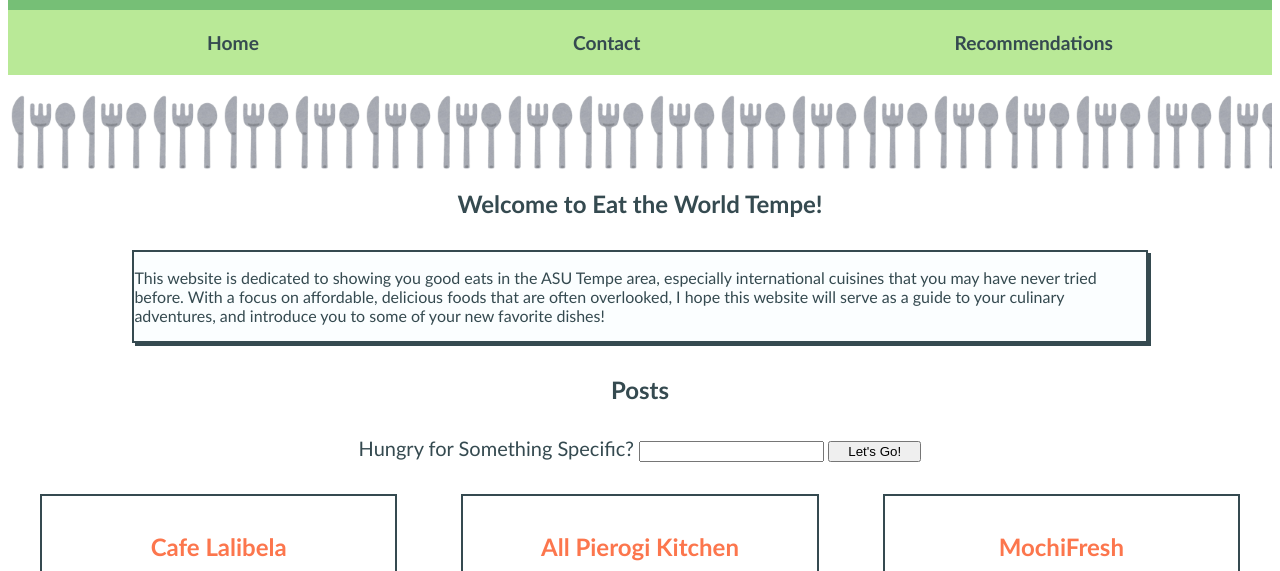
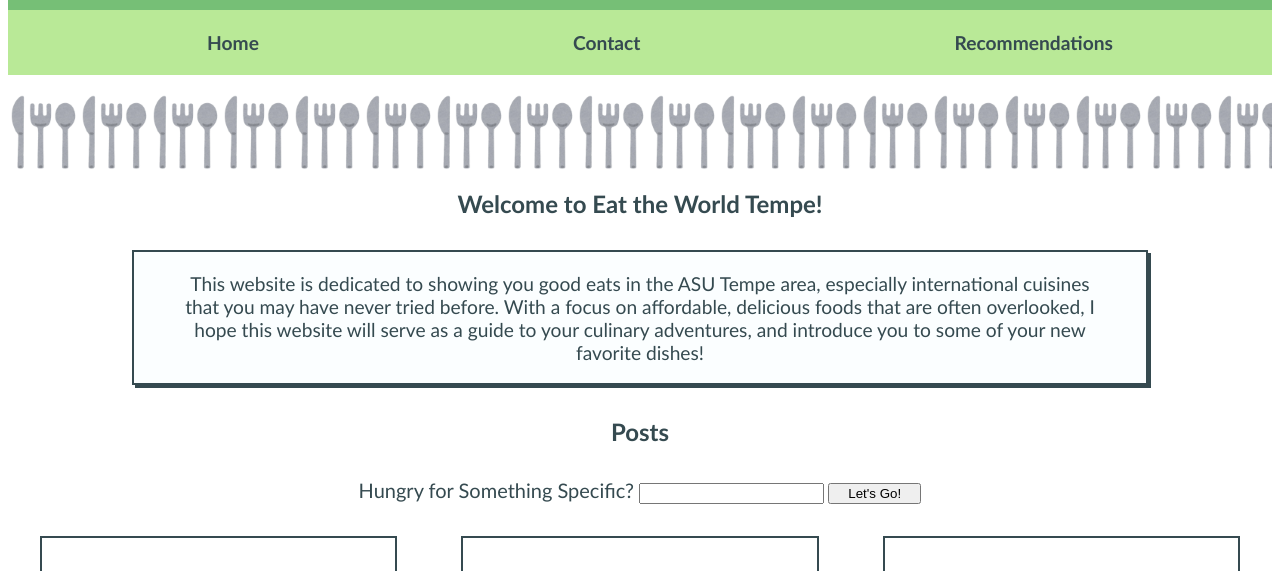
Before and after one commit to patara-hub/patarahub.github.io, a plain HTML site: page index.html in a window 1280 px wide. Shown: the part 228-799 px from the top of the page. Drawn offline with Linux system fonts and the light colour scheme.

Commit message:
Add files via upload
Updated CSS file to most recent version

```diff
--- a/eatworld.css
+++ b/eatworld.css
@@ -235,6 +235,12 @@ figure:hover {
     border-bottom: 1px solid #fc764d;
 }
 
+#introtext {
+    text-align: center;
+    font-size: larger;
+    margin: 1em 2em;
+}
+
 #cutlerygraphic {
     height: 75px;
     width: 100%;
```
